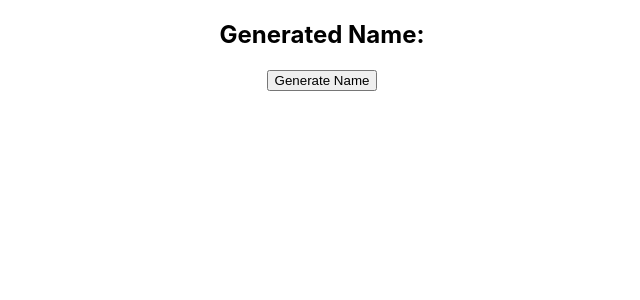
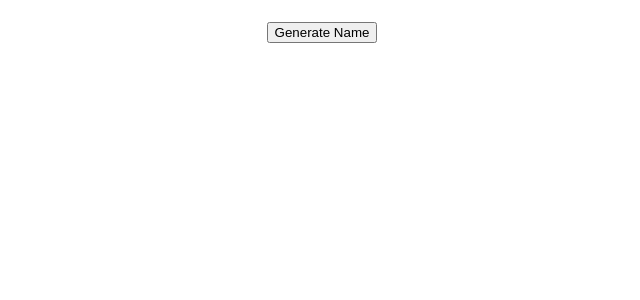
Before and after one commit to zachmoore223/cyber-name-generator, a React (Create React App) app: page / in a window 1280 px wide. Shown: the top 300 px of the page, without its empty margins (318-958 px from the left). Built offline with nearby package versions, Linux system fonts and the light colour scheme.

Commit message:
h1 header

```diff
--- a/src/components/NameGenerator.js
+++ b/src/components/NameGenerator.js
@@ -47,7 +47,7 @@ const NameGenerator = () => {
 
   return (
     <div>
-      <h2>Generated Name: {generatedName}</h2>
+      <h1> {generatedName}</h1>
       <button onClick={generateRandomName}>Generate Name</button>
     </div>
   );
```
